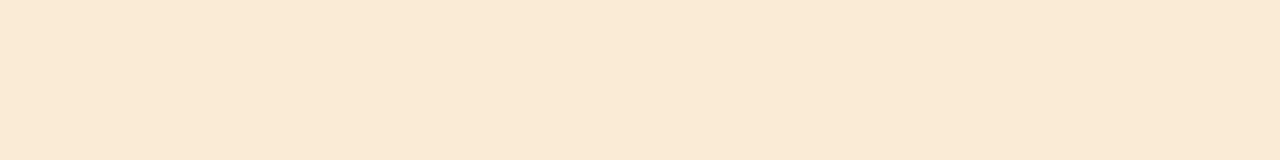
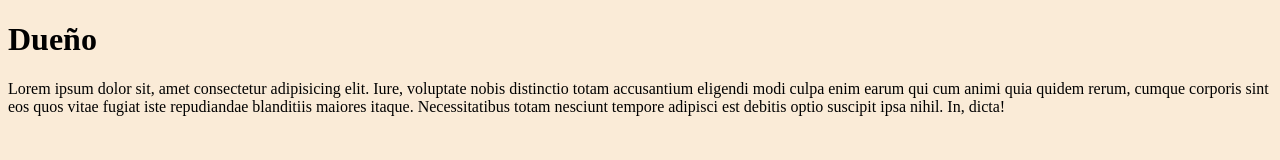
Before and after one commit to Jalbeiro/proyectoClase, a plain HTML site: page index.html in a window 1280 px wide. Drawn offline with Linux system fonts and the light colour scheme.

Commit message:
ok lorem

```diff
--- a/index.html
+++ b/index.html
@@ -9,7 +9,10 @@
 </head>
 <body>
     <nav></nav>
-    <main></main>
+    <main>
+        <h1>Dueño</h1>
+        <p>Lorem ipsum dolor sit, amet consectetur adipisicing elit. Iure, voluptate nobis distinctio totam accusantium eligendi modi culpa enim earum qui cum animi quia quidem rerum, cumque corporis sint eos quos vitae fugiat iste repudiandae blanditiis maiores itaque. Necessitatibus totam nesciunt tempore adipisci est debitis optio suscipit ipsa nihil. In, dicta!</p>
+    </main>
     <footer></footer>
 </body>
 </html>
```
